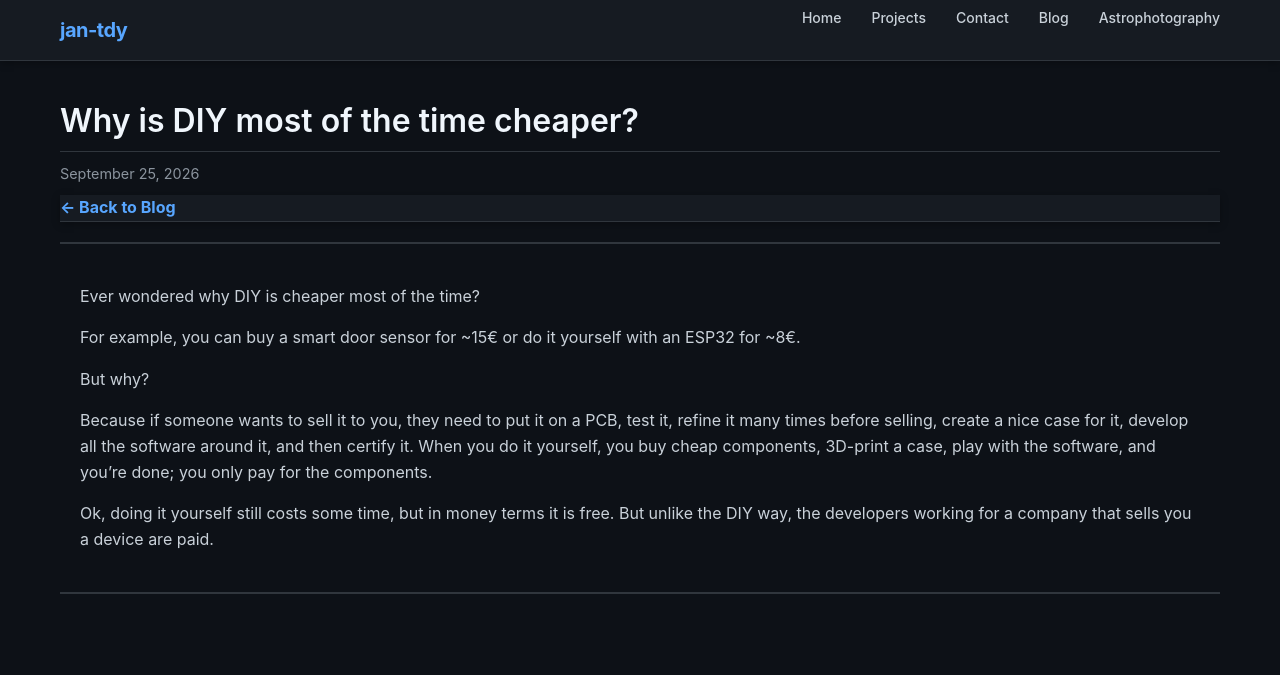
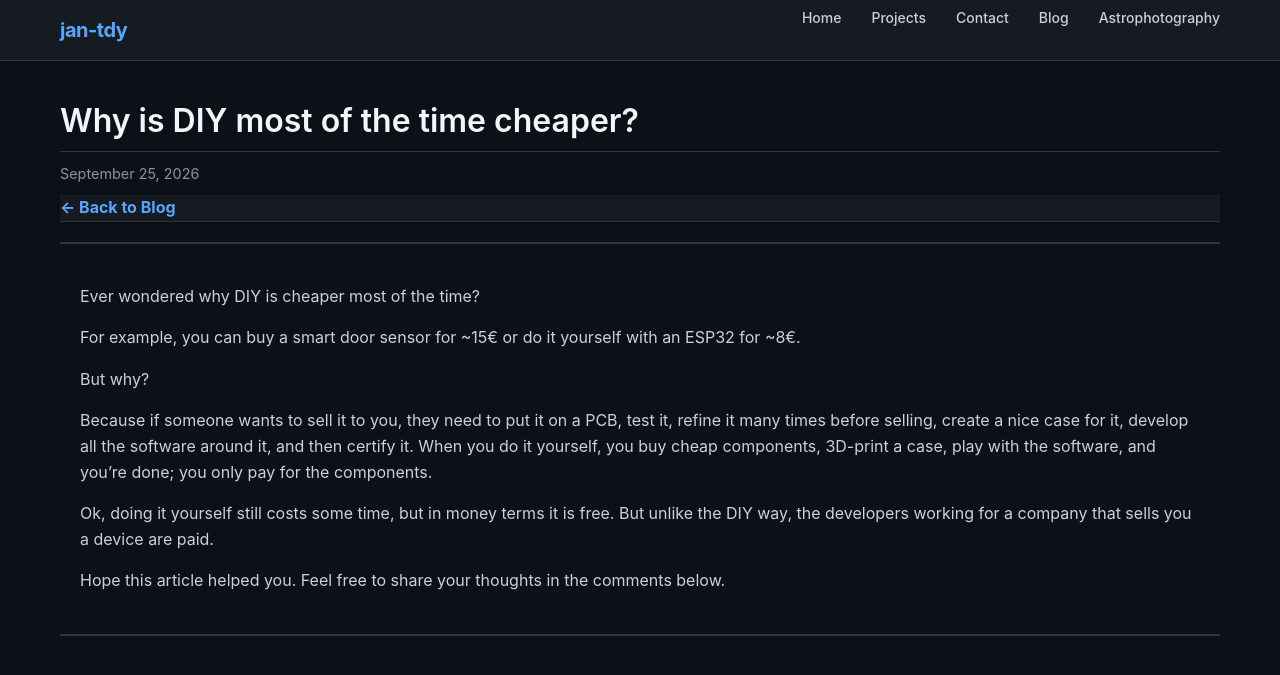
Before and after one commit to jan-tdy/jan-tdy, a Jekyll site: the page built from docs/_posts/2026-09-25-why-diy-is-cheaper.md, in a window 1280 px wide. Shown: the top 675 px of the page. Built offline with Jekyll 4.4.1, drawn with Linux system fonts in a browser that asks for light colours; comment, search, counter and statistics services are not loaded.

```diff
--- a/docs/_posts/2026-09-25-why-diy-is-cheaper.md
+++ b/docs/_posts/2026-09-25-why-diy-is-cheaper.md
@@ -13,4 +13,8 @@
 Because if someone wants to sell it to you, they need to put it on a PCB, test it, refine it many times before selling, create a nice case for it, develop all the software around it, and then certify it.
 When you do it yourself, you buy cheap components, 3D-print a case, play with the software, and you're done; you only pay for the components.
 
+
 Ok, doing it yourself still costs some time, but in money terms it is free. But unlike the DIY way, the developers working for a company that sells you a device are paid.
+
+Hope this article helped you.
+Feel free to share your thoughts in the comments below.
```
